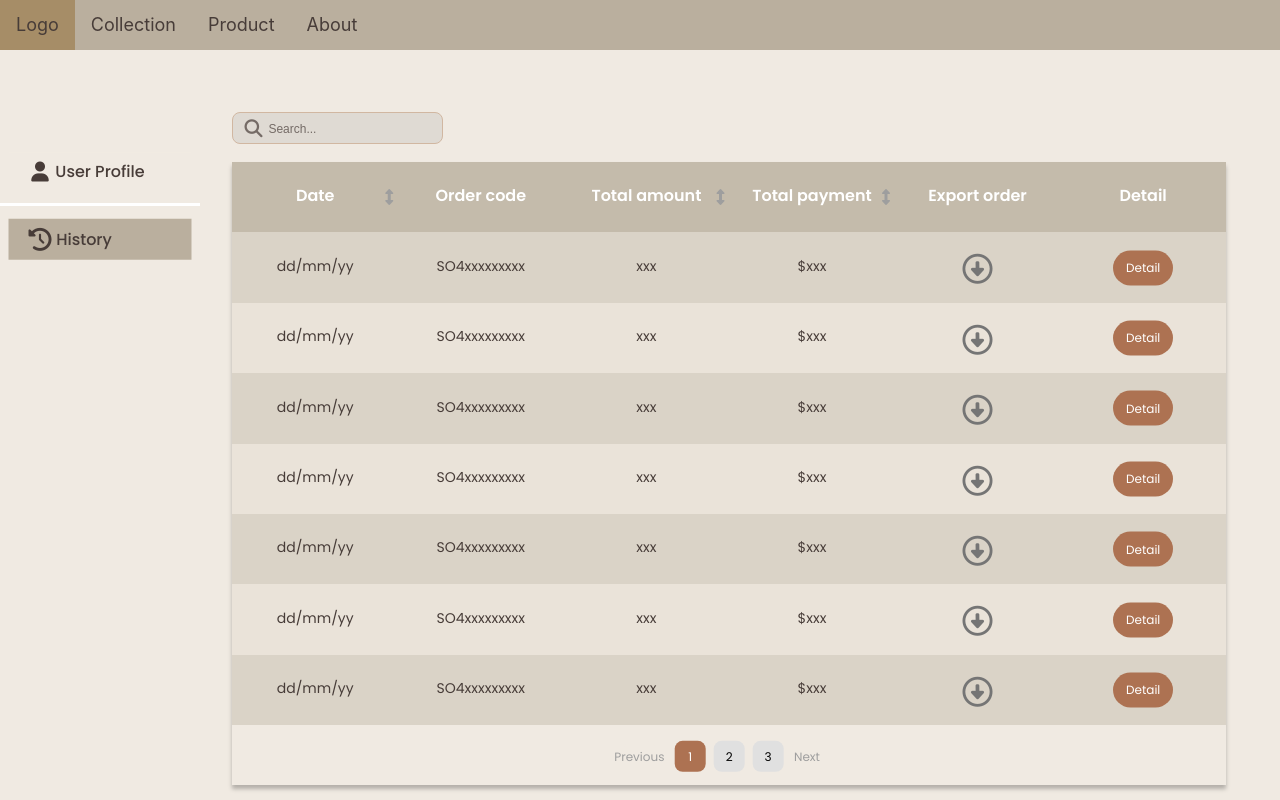
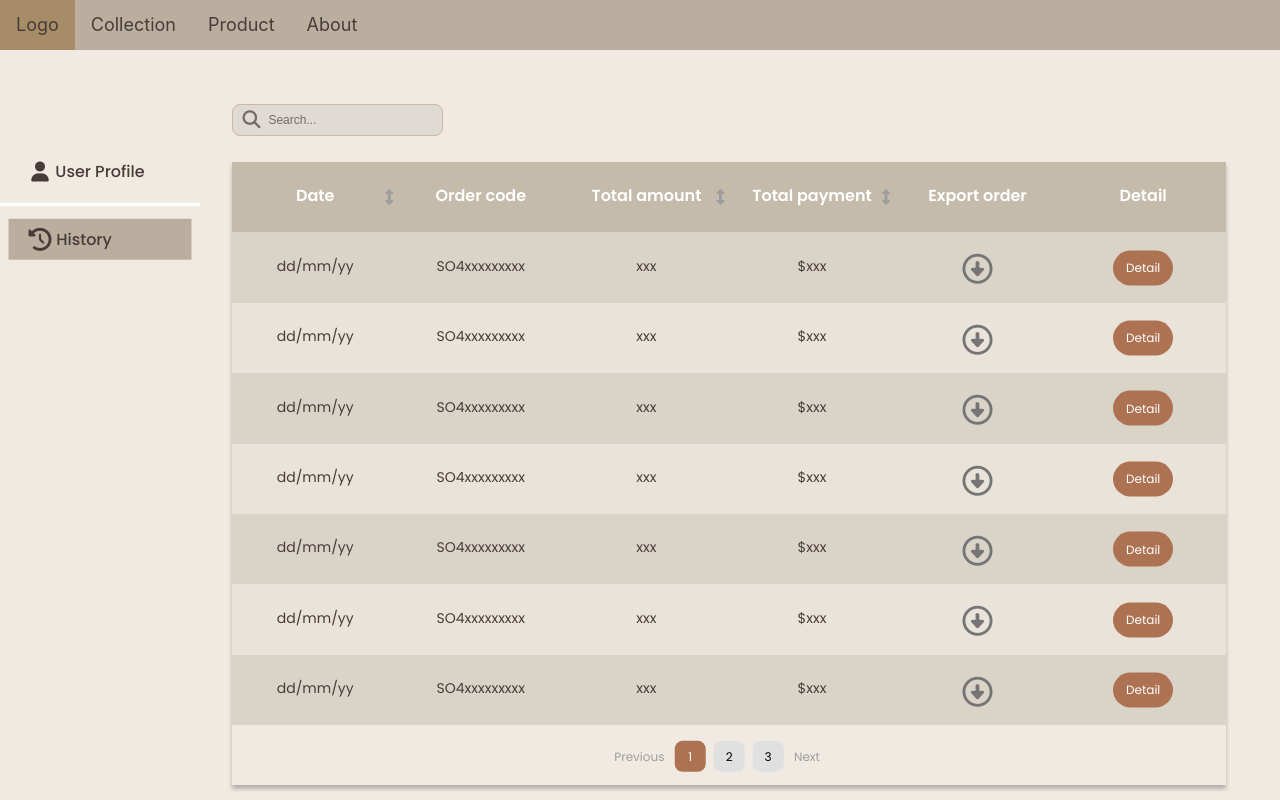
Before and after one commit to huylucwork/furniture-showroom, a React (Create React App) app in the folder client/: page /user/history in a window 1280 px wide. Built offline with nearby package versions, Linux system fonts and the light colour scheme; a web font is replaced by a local one.

Commit message:
fix search

```diff
--- a/client/src/styles/history.css
+++ b/client/src/styles/history.css
@@ -115,11 +115,13 @@
 
 .history_search-container {
     position: relative;
+    width: 100%;
+    height: 10%;
 }
 
 .history_search {
     position: absolute;
-    top: 42px;
+    top: 46%;
     left: 3%;
     width: 19.54%;
     height: 32px;
@@ -138,8 +140,8 @@
 
 .history_search-icon {
     position: absolute;
-    top: 39px;
-    left: 3.2%;
+    top: 41%;
+    left: 3%;
     font-size: 18px;
     color: rgba(71, 60, 56, 0.7);
     margin: 10px;
```
